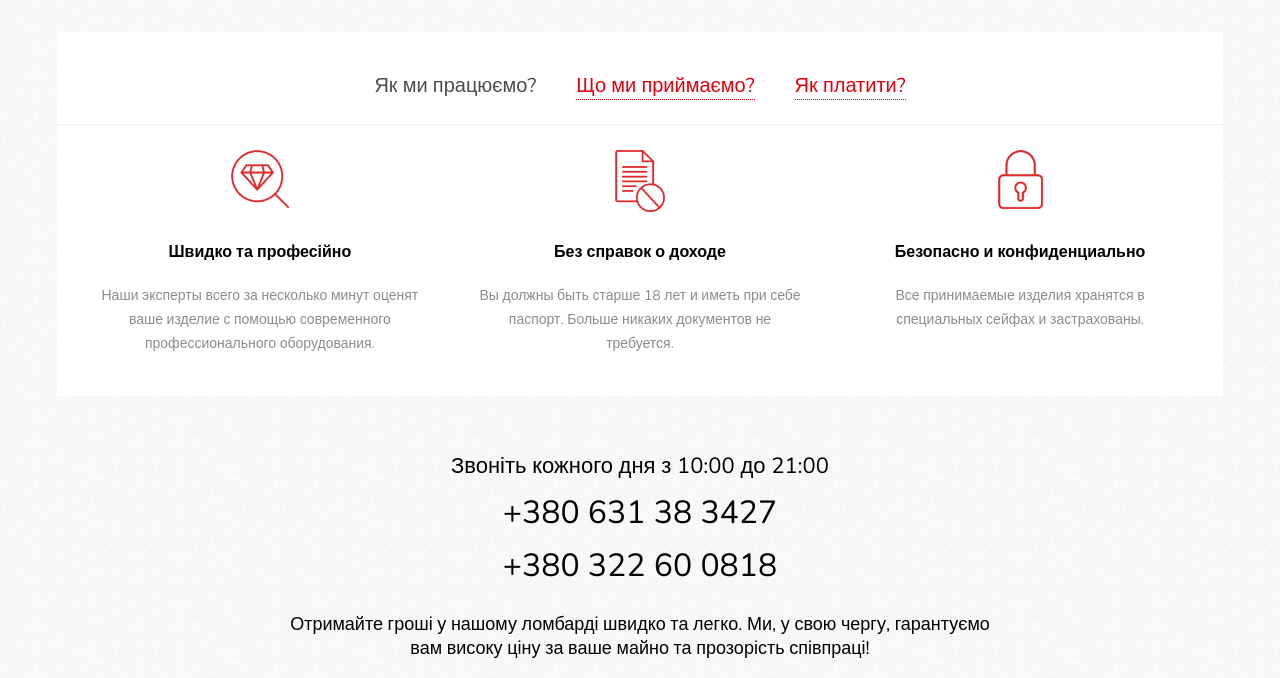
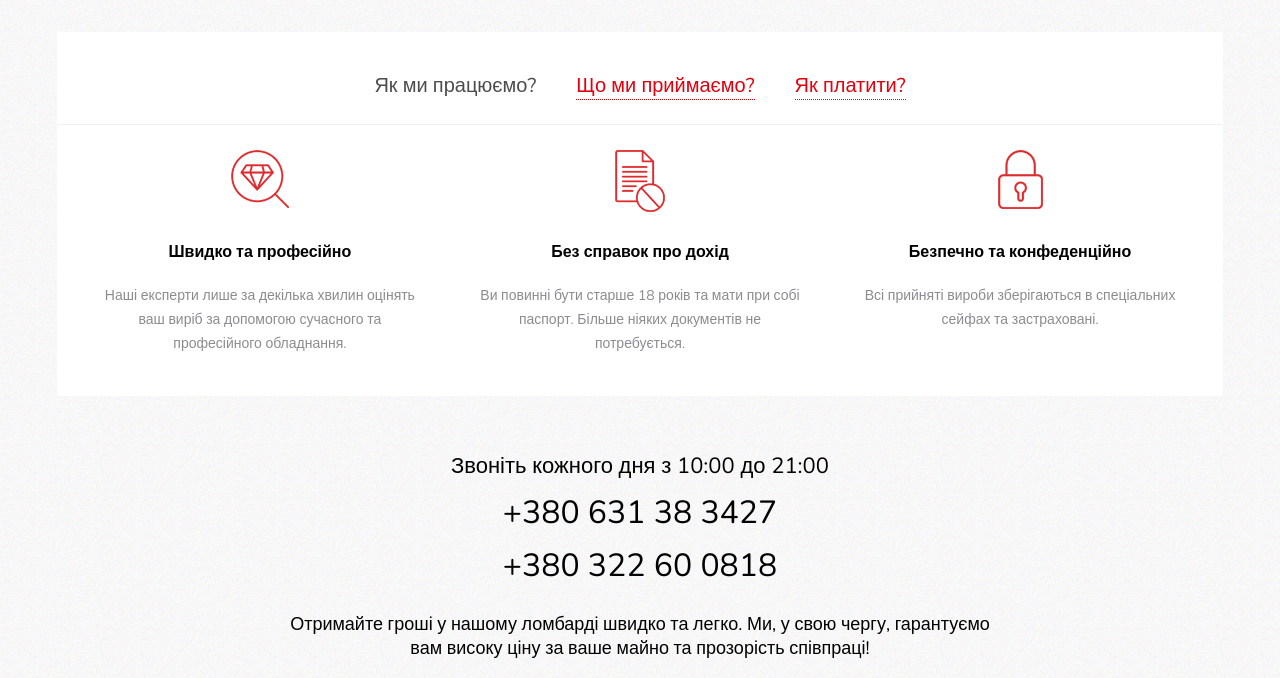
Before and after one commit to MaaxCheban/sites, a plain HTML site: page lombard/index.html in a window 1280 px wide. Shown: the part 709-1387 px from the top of the page. Drawn offline with nearby package versions, Linux system fonts and the light colour scheme; some packages are replaced by stand-ins of ours.

Commit message:
red-version

```diff
--- a/lombard/index.html
+++ b/lombard/index.html
@@ -3,7 +3,6 @@
 <head>
 <title>Page Title</title>
 <link href="https://fonts.googleapis.com/css?family=Nunito" rel="stylesheet">
-<!--<link rel="stylesheet" href="https://code.jquery.com/ui/1.12.1/themes/base/jquery-ui.css">-->
 <link rel="stylesheet" href="styles/style.css">
 <script src="https://ajax.googleapis.com/ajax/libs/jquery/3.3.1/jquery.min.js"></script>
  <script src="https://code.jquery.com/ui/1.12.1/jquery-ui.js"></script>
@@ -70,17 +69,19 @@
 						  			<div class="tab-item">
 						    			<span class="tab-item-img tab-item-img-fast"></span>
 						    			<h4>Швидко та професійно</h4>
-						    			<p>Наши эксперты всего за несколько минут оценят ваше изделие с помощью современного профессионального оборудования.</p>
+						    			<p>Наші експерти лише за декілька хвилин
+						    			оцінять ваш виріб за допомогою сучасного та професійного обладнання.</p>
 						    		</div>
 						    		<div class="tab-item">
 						    			<span class="tab-item-img tab-item-img-incomedoc"></span>
-						    			<h4>Без справок о доходе</h4>
-						    			<p>Вы должны быть старше 18 лет и иметь при себе паспорт. Больше никаких документов не требуется.</p>
+						    			<h4>Без справок про дохід</h4>
+						    			<p>Ви повинні бути старше 18 років та мати при собі паспорт. Більше ніяких документів не потребується.</p>
 						    		</div>
 						  			<div class="tab-item">
 						    			<span class="tab-item-img tab-item-img-safety"></span>
-						    			<h4>Безопасно и конфиденциально</h4>
-						    			<p>Все принимаемые изделия хранятся в специальных сейфах и застрахованы.</p>
+						    			<h4>Безпечно та конфеденційно</h4>
+						    			<p>Всі прийняті вироби зберігаються в
+						    			спеціальних сейфах та застраховані.</p>
 						    		</div>
 					  			</div>
 					  		</div>
@@ -89,17 +90,17 @@
 						  			<div class="tab-item">
 						    			<span class="tab-item-img tab-item-img-fast"></span>
 						    			<h4>Вироби з дорогоцінних металів і діаманти</h4>
-						    			<p>Наши эксперты всего за несколько минут оценят ваше изделие с помощью современного профессионального оборудования.</p>
+
 						    		</div>
 						    		<div class="tab-item">
 						    			<span class="tab-item-img tab-item-img-summary"></span>
 						    			<h4>Колекційні монети чи ордени,різноманітну техніку (відео-, фототехніку, побутову або комп’ютерну техніку тощо)</h4>
-						    			<p>Оценка ювелирного изделия производится товароведом по действующему Прейскуранту на день обращения в ломбард.</p>
+						    			<p>Оцінка ювелірного вироба проводиться
+						    			по діючому прейскуранту на день звернення в ломбард.</p>
 						    		</div>
 						  			<div class="tab-item">
 						    			<span class="tab-item-img tab-item-img-good"></span>
 						    			<h4>Картини, ікони, годинники, старовинні та антикварні речі, cкульптури чи інші мистецькі цінності</h4>
-						    			<p>Наши эксперты всего за несколько минут оценят ваше изделие с помощью современного профессионального оборудования.</p>
 						    		</div>
 					  			</div>
 						  </div>
@@ -108,7 +109,7 @@
 						  			<div class="tab-item">
 						    			<span class="tab-item-img tab-item-img-loans-wallet"></span>
 						    			<h4>Наличными</h4>
-						    			<p>В том ломбарде, где был оформлен залоговый билет.</p>
+						    			<p>В тому ломбарді, де був оформлений заставний квиток.</p>
 						    		</div>
 					  			</div>
 						  </div>
```
